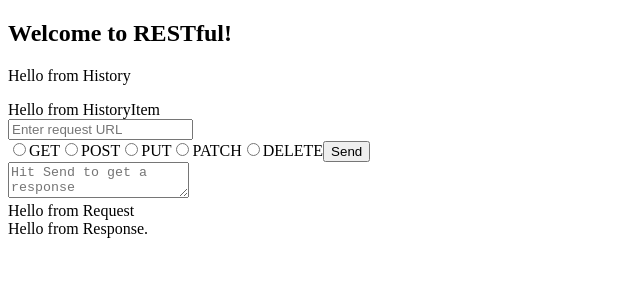
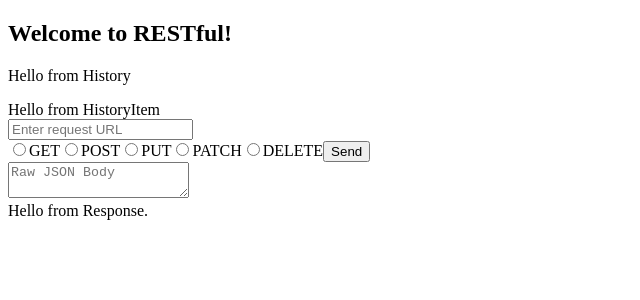
Before and after one commit to bryanakitchen/RESTful, a React app: page / in a window 1280 px wide. Shown: the top 300 px of the page, without its empty margins (0-640 px from the left). Built offline with nearby package versions, Linux system fonts and the light colour scheme.

Commit message:
update request

```diff
--- a/src/components/request/Request.jsx
+++ b/src/components/request/Request.jsx
@@ -23,13 +23,8 @@ const Request = () => {
           <label htmlFor="delete">DELETE</label>
           <button>Send</button>
         </div>
-        <textarea placeholder="Hit Send to get a response"></textarea>
+        <textarea placeholder="Raw JSON Body"></textarea>
       </form>
-
-      <div>
-        Hello from Request
-
-      </div>
 
       <Response />
     </>
```
